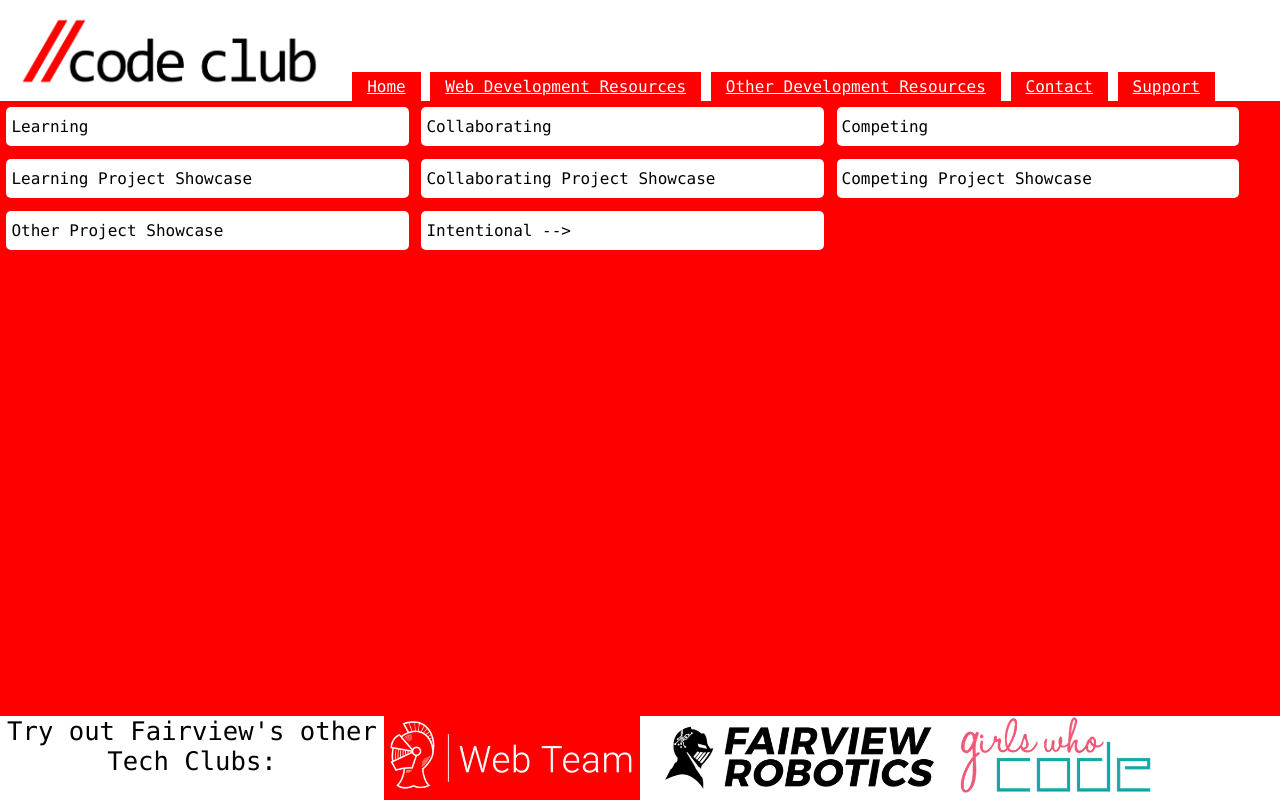
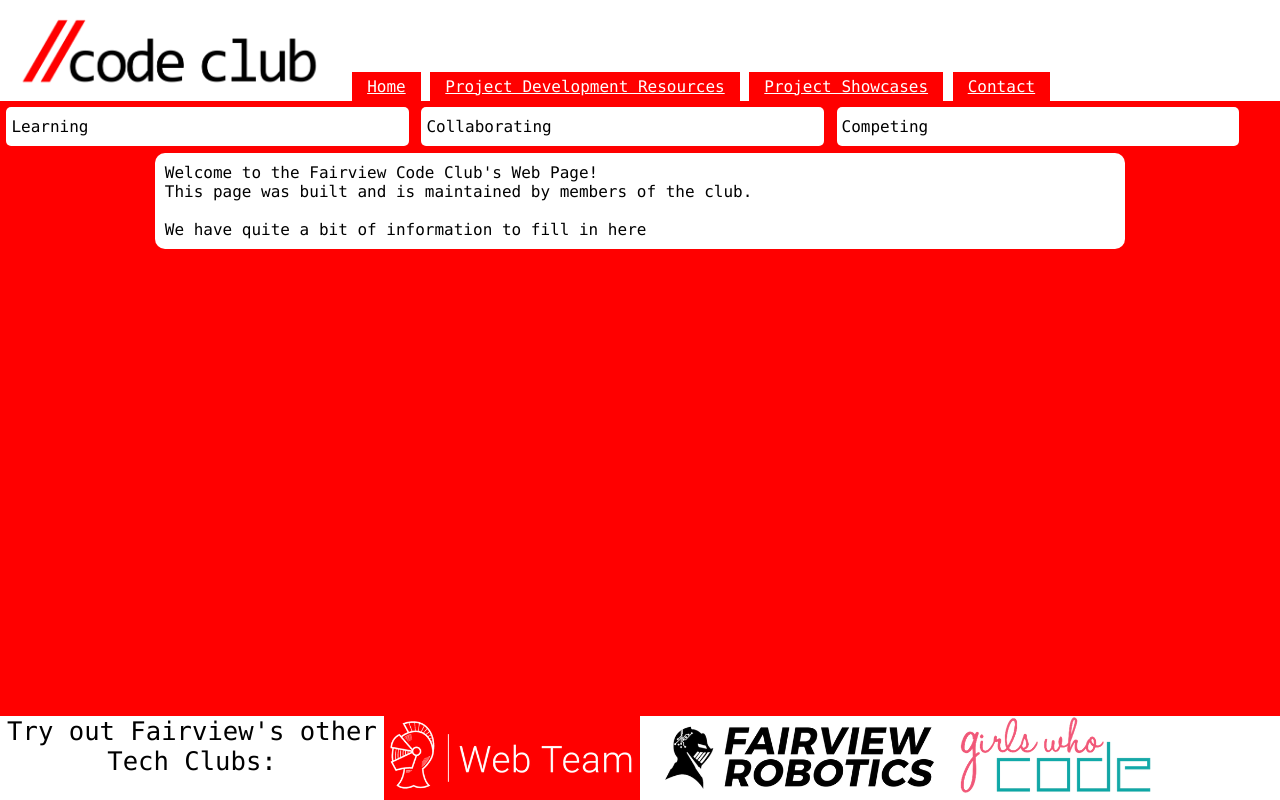
Before and after one commit to FHSCodeClub/Old-Website, a plain HTML site: page index.html in a window 1280 px wide. Drawn offline with Linux system fonts and the light colour scheme.

Commit message:
Update index.html

```diff
--- a/index.html
+++ b/index.html
@@ -10,10 +10,9 @@
             <img src="img/logo-main.png" class="logo">
                 <ul>
                     <li><a href="#">Home</a></li>
-                    <li><a href="WebDev.html">Web Development Resources</a></li>
-                    <li><a href="OtherDev.html">Other Development Resources</a></li>
+                    <li><a href="WebDev.html">Project Development Resources</a></li>
+                    <li><a href="OtherDev.html">Project Showcases</a></li>
                     <li><a href="#">Contact</a></li>
-                    <li><a href="#">Support</a></li>
                 </ul>
             </nav>
         </header>
@@ -22,15 +21,7 @@
             <a href="#"><div class="col">Collaborating</div></a> <!-- col2 -->
             <a href="#"><div class="col">Competing</div></a> <!-- col3 -->
         </div>
-        <div class="row">
-            <a href="#"><div class="col">Learning Project Showcase</div></a> <!-- col1 -->
-            <a href="#"><div class="col">Collaborating Project Showcase</div></a> <!-- col2 -->
-            <a href="#"><div class="col">Competing Project Showcase</div></a> <!-- col 3 -->
-        </div>
-            <div class="row">
-            <a href="#"><div class="col">Other Project Showcase</div></a> <!-- col1 -->
-            <a href="#"><div class="col">Intentional --></div></a> <!-- unmodified -->
-        </div>
+        <div class="tx">Welcome to the Fairview Code Club's Web Page!<br>This page was built and is maintained by members of the club.<br><br>We have quite a bit of information to fill in here</div>
         <footer>
         	<div id="ad">Try out Fairview's other Tech Clubs:</div>
         	<a href="https://www.fairviewhs.org/sites/webteam"><img src="img/webteam-logo.png" id="webteam"/></a>
```
